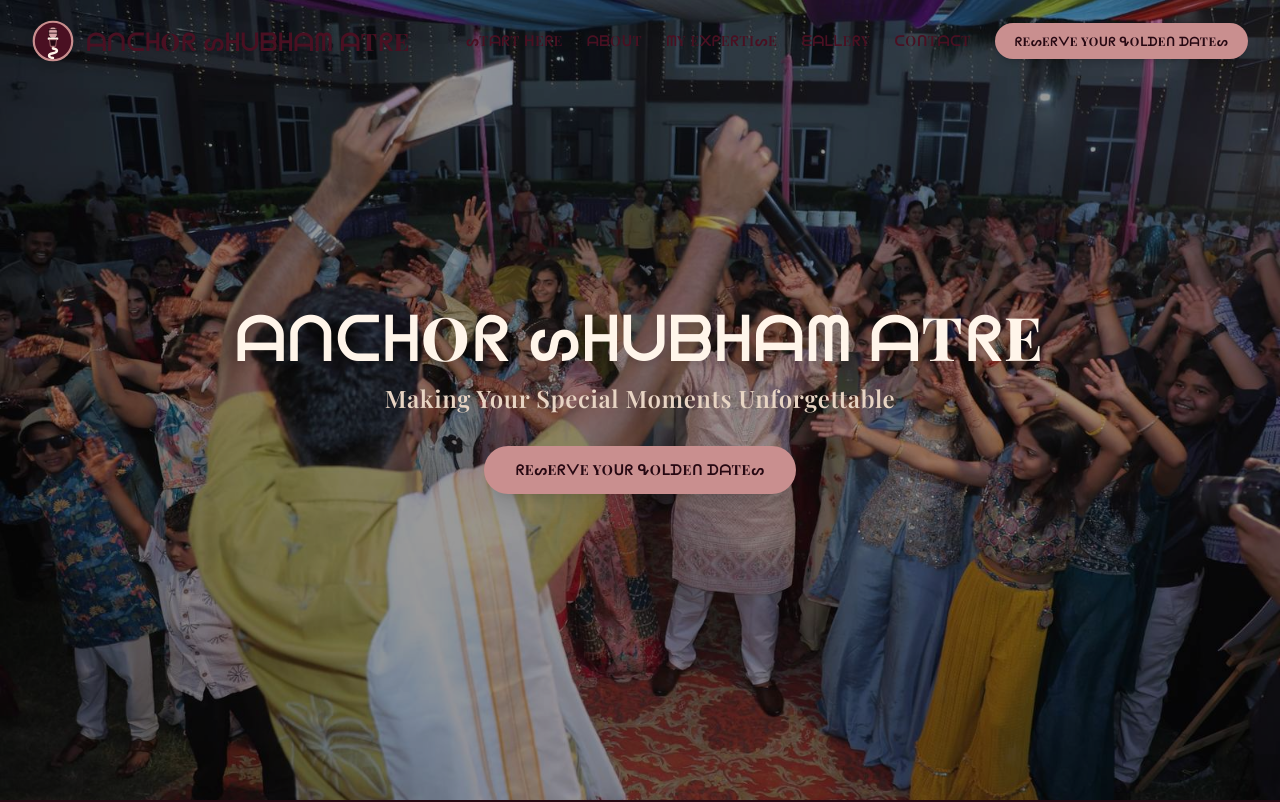
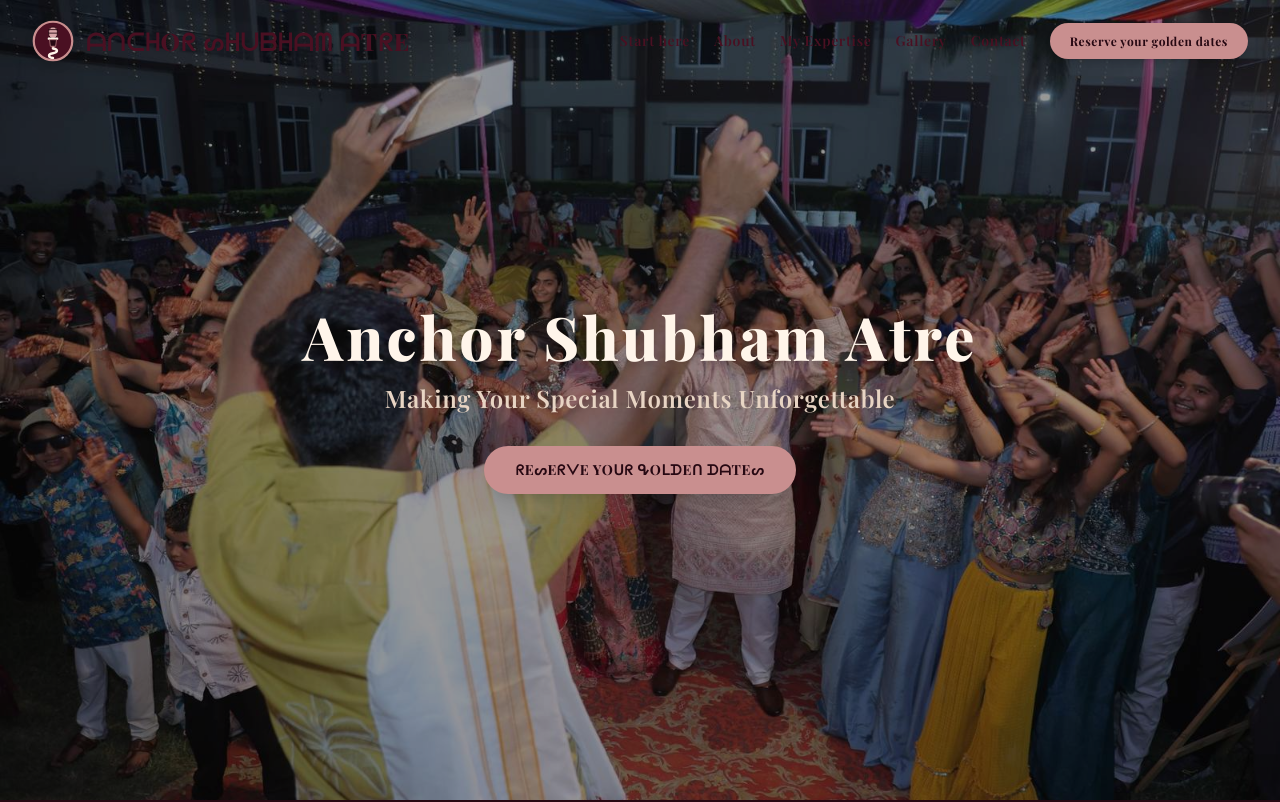
Before and after one commit to suhanijoshi20/anchor-shubhamatre-website, a React (Vite) app: page / in a window 1280 px wide. Shown: the top 802 px of the page. Built offline with nearby package versions, Linux system fonts and the light colour scheme; a web font is replaced by a local one.

Commit message:
font changed succ

```diff
--- a/index.html
+++ b/index.html
@@ -13,12 +13,12 @@
     />
 
     <!-- Google Fonts for Royal Serif Typography -->
-    <link rel="preconnect" href="https://fonts.googleapis.com" />
+    <!-- <link rel="preconnect" href="https://fonts.googleapis.com" />
     <link rel="preconnect" href="https://fonts.gstatic.com" crossorigin />
     <link
       href="https://fonts.googleapis.com/css2?family=Playfair+Display:ital,wght@0,600;0,700;0,800;0,900;1,600&display=swap"
       rel="stylesheet"
-    />
+    /> -->
 
     <title>Vite + React</title>
   </head>
--- a/src/components/Hero.jsx
+++ b/src/components/Hero.jsx
@@ -192,7 +192,7 @@ const Hero = () => {
           transition={{ duration: 0.8, delay: 0.2 }}
           className="text-3xl sm:text-5xl md:text-6xl font-extrabold text-[#FFF5EA] tracking-wider mb-4 drop-shadow-lg"
         >
-          ᗩᑎᑕᕼOᖇ ᔕᕼᑌᗷᕼᗩᗰ ᗩTᖇE
+          Anchor Shubham Atre
         </motion.h1>
 
         <motion.p
--- a/src/components/Navbar.jsx
+++ b/src/components/Navbar.jsx
@@ -58,11 +58,11 @@ const Navbar = () => {
 
   // Custom font navigation items
   const navLinks = [
-    { name: 'ᔕTᗩᖇT ᕼEᖇE', href: '#home' },
-    { name: 'ᗩᗷOᑌT', href: '#about' },
-    { name: 'ᗰY E᙭ᑭEᖇTIᔕE', href: '#expertise' },
-    { name: 'ᗴᗩᒪᒪEᖇY', href: '#gallery' },
-    { name: 'ᑕOᑎTᗩᑕT', href: '#contact' },
+    { name: 'Start here', href: '#home' },
+    { name: 'About', href: '#about' },
+    { name: 'My Expertise', href: '#expertise' },
+    { name: 'Gallery', href: '#gallery' },
+    { name: 'Contact', href: '#contact' },
   ];
 
   return (
@@ -134,7 +134,7 @@ const Navbar = () => {
               rel="noreferrer"
               className="bg-[#C98F8F] hover:bg-[#D9A6A8] text-[#260812] px-5 py-2.5 rounded-full font-bold text-xs tracking-wider transition-all shadow-md"
             >
-              ᖇEᔕEᖇᐯE YOᑌᖇ ᕴOᒪᗪEᑎ ᗪᗩTEᔕ
+              Reserve your golden dates
             </a>
           </div>
 
@@ -176,7 +176,7 @@ const Navbar = () => {
             onClick={() => setIsMobileMenuOpen(false)}
             className="block text-center bg-[#C98F8F] text-[#260812] py-3 rounded-full font-bold text-sm tracking-wider mt-4"
           >
-            ᖇEᔕEᖇᐯE YOᑌᖇ ᕴOᒪᗪEᑎ ᗪᗩTEᔕ
+            Reserve your golden dates
           </a>
         </motion.div>
       )}
--- a/src/index.css
+++ b/src/index.css
@@ -1,15 +1,15 @@
 @import "tailwindcss";
 
-@layer base {
+/* @layer base {
   body {
     font-family: 'Plus Jakarta Sans', sans-serif;
   }
 
   /* इवेंट जैसी एलिगेंट फील देने के लिए हेडिंग्स पर Serif फॉन्ट */
-  h1, h2, h3, .font-serif-event {
+  /* h1, h2, h3, .font-serif-event {
     font-family: 'Playfair Display', serif;
   }
-}
+} */
 
 /* @import "tailwindcss"; */
 
```
